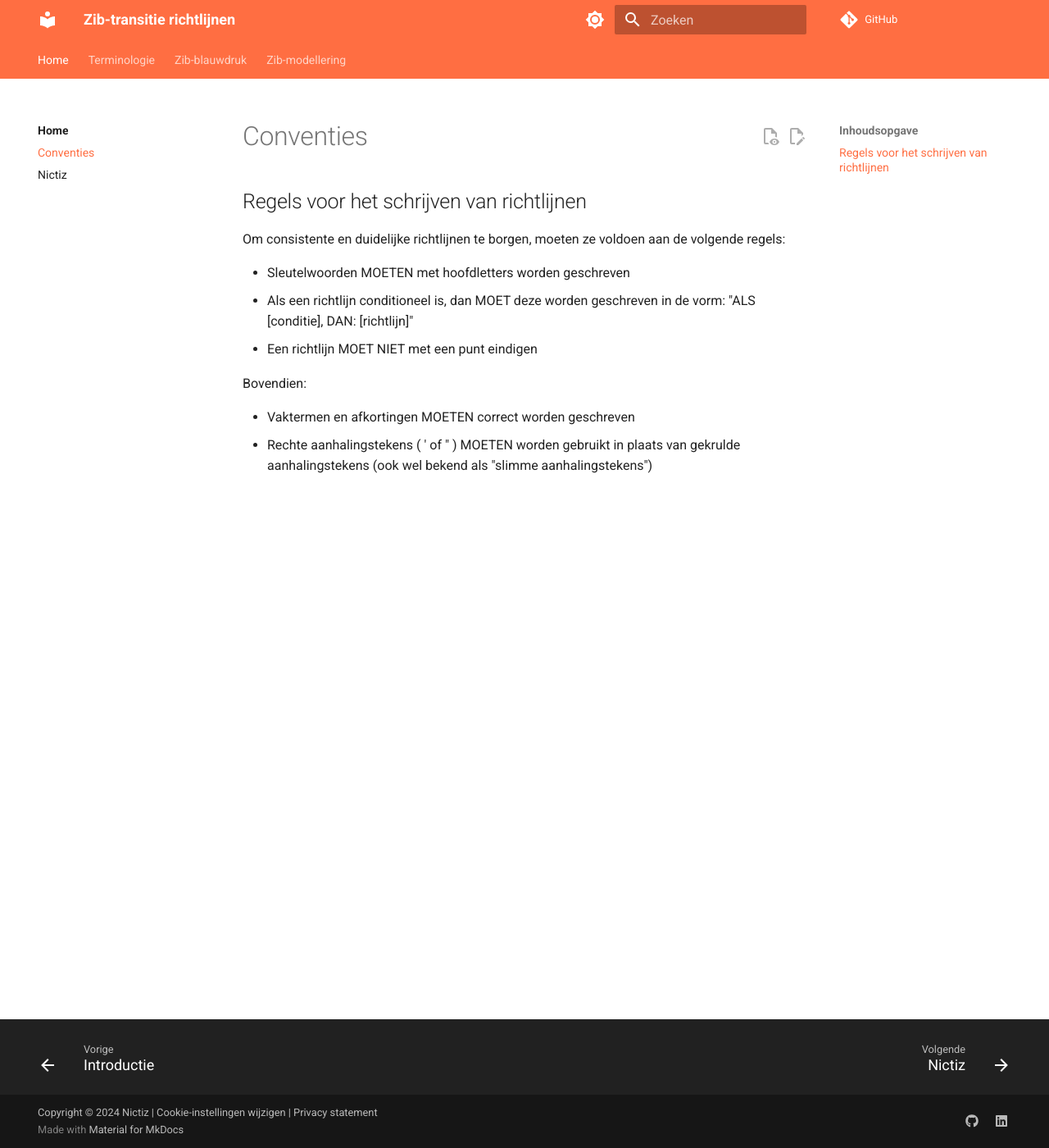
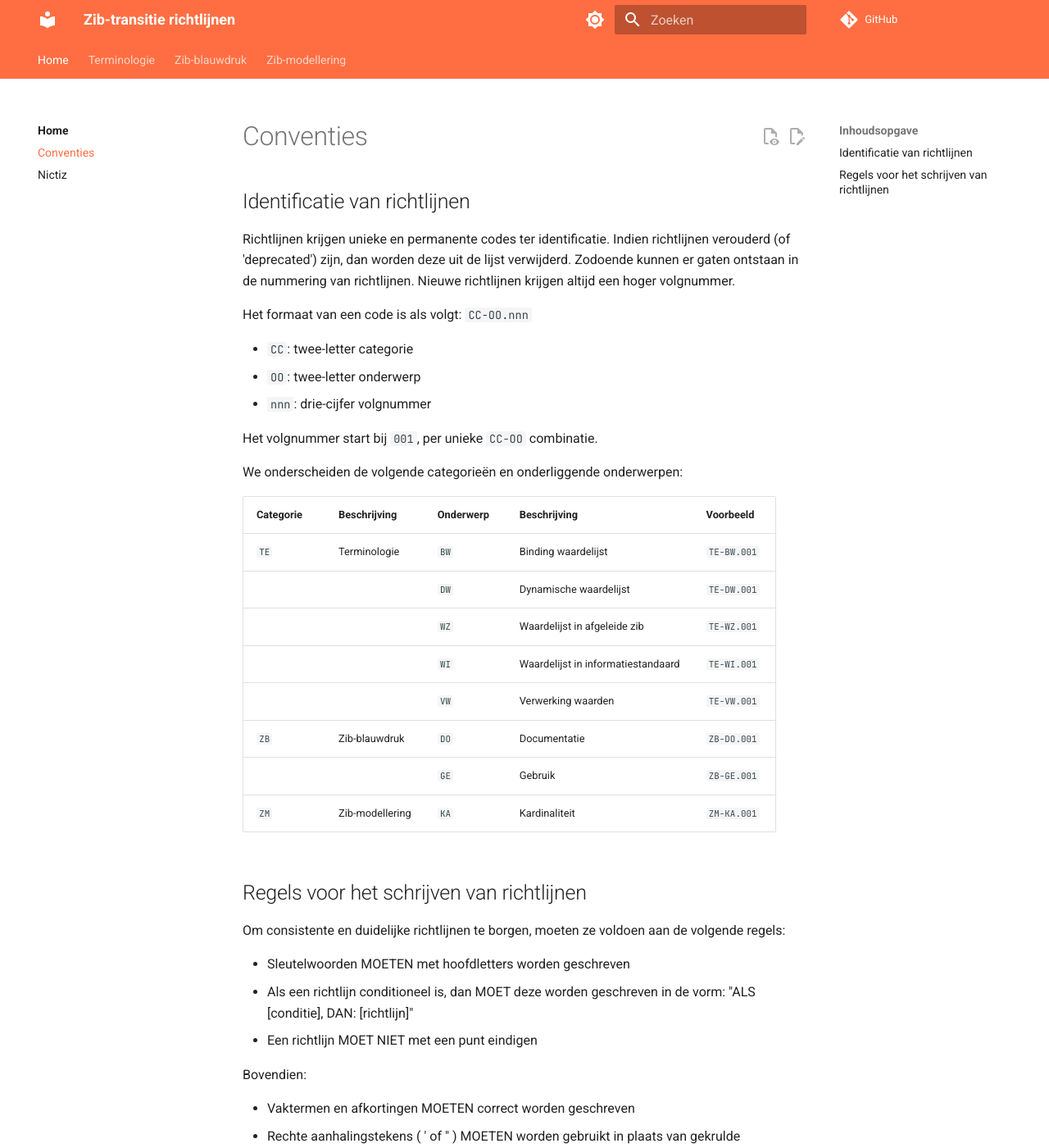
Before and after one commit to Nictiz/zib-transitie-richtlijnen-docs, an MkDocs documentation site: the page built from docs/conventies.md, in a window 1280 px wide and 1400 px high. Shown: the whole window at 82% size. Built offline with MkDocs 1.6.1 and Material for MkDocs 9.7.7, drawn with Linux system fonts in a browser that asks for light colours; comment, search, counter and statistics services are not loaded.

Commit message:
Add 'Identificatie van richtlijnen'

```diff
--- a/docs/conventies.md
+++ b/docs/conventies.md
@@ -1,4 +1,31 @@
 # Conventies
+
+## Identificatie van richtlijnen
+
+Richtlijnen krijgen unieke en permanente codes ter identificatie. Indien richtlijnen verouderd (of 'deprecated') zijn,
+dan worden deze uit de lijst verwijderd. Zodoende kunnen er gaten ontstaan in de nummering van richtlijnen. Nieuwe
+richtlijnen krijgen altijd een hoger volgnummer.
+
+Het formaat van een code is als volgt: `CC-OO.nnn`
+
+- `CC`: twee-letter categorie
+- `OO`: twee-letter onderwerp
+- `nnn`: drie-cijfer volgnummer
+
+Het volgnummer start bij `001`, per unieke `CC-OO` combinatie.
+
+We onderscheiden de volgende categorieën en onderliggende onderwerpen:
+
+| Categorie | Beschrijving    | Onderwerp | Beschrijving                       | Voorbeeld   |
+|-----------|-----------------|-----------|------------------------------------|-------------|
+| `TE`      | Terminologie    | `BW`      | Binding waardelijst                | `TE-BW.001` |
+|           |                 | `DW`      | Dynamische waardelijst             | `TE-DW.001` |
+|           |                 | `WZ`      | Waardelijst in afgeleide zib       | `TE-WZ.001` |
+|           |                 | `WI`      | Waardelijst in informatiestandaard | `TE-WI.001` |
+|           |                 | `VW`      | Verwerking waarden                 | `TE-VW.001` |
+| `ZB`      | Zib-blauwdruk   | `DO`      | Documentatie                       | `ZB-DO.001` |
+|           |                 | `GE`      | Gebruik                            | `ZB-GE.001` |
+| `ZM`      | Zib-modellering | `KA`      | Kardinaliteit                      | `ZM-KA.001` |
 
 ## Regels voor het schrijven van richtlijnen
 
```
